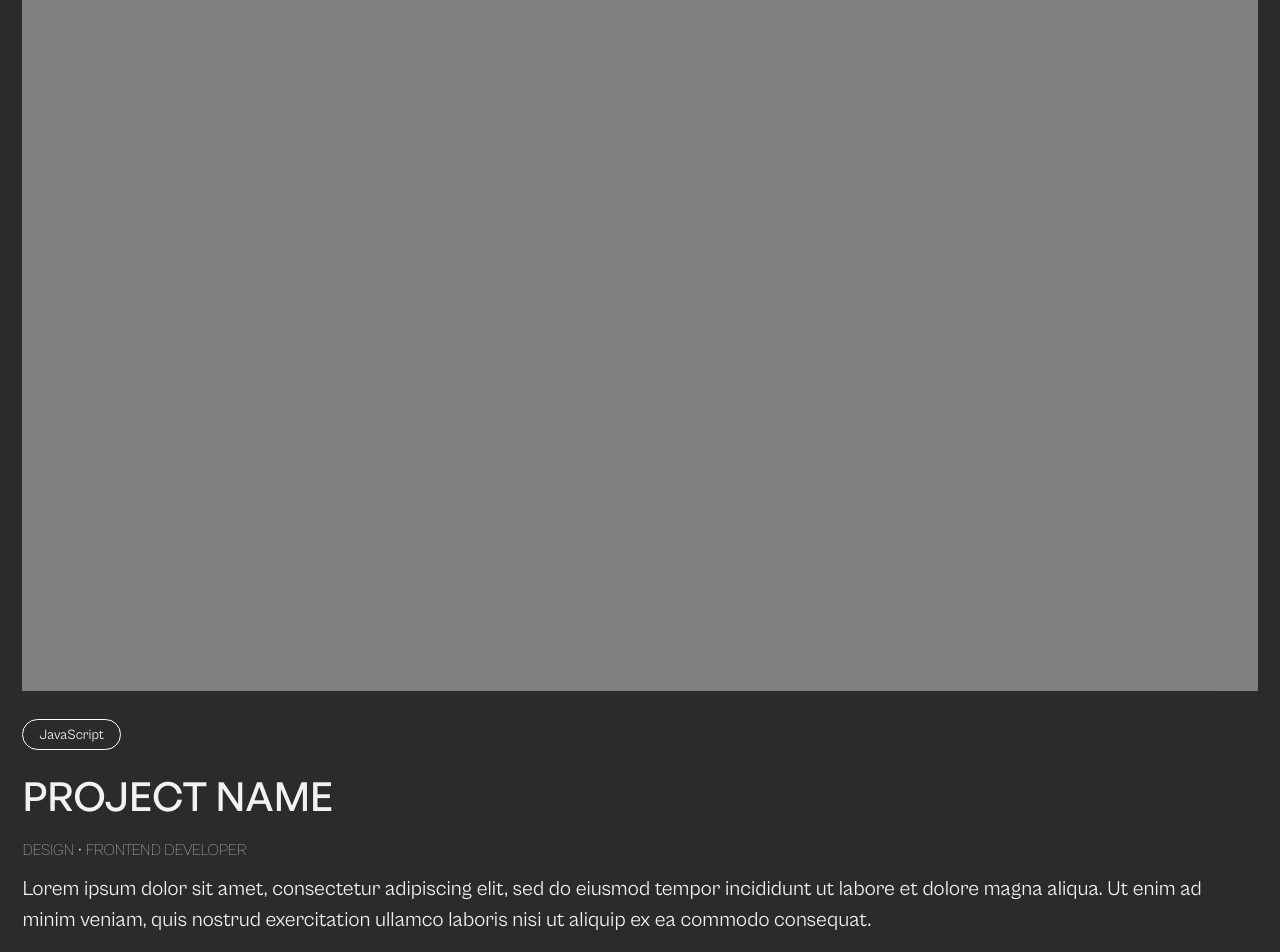
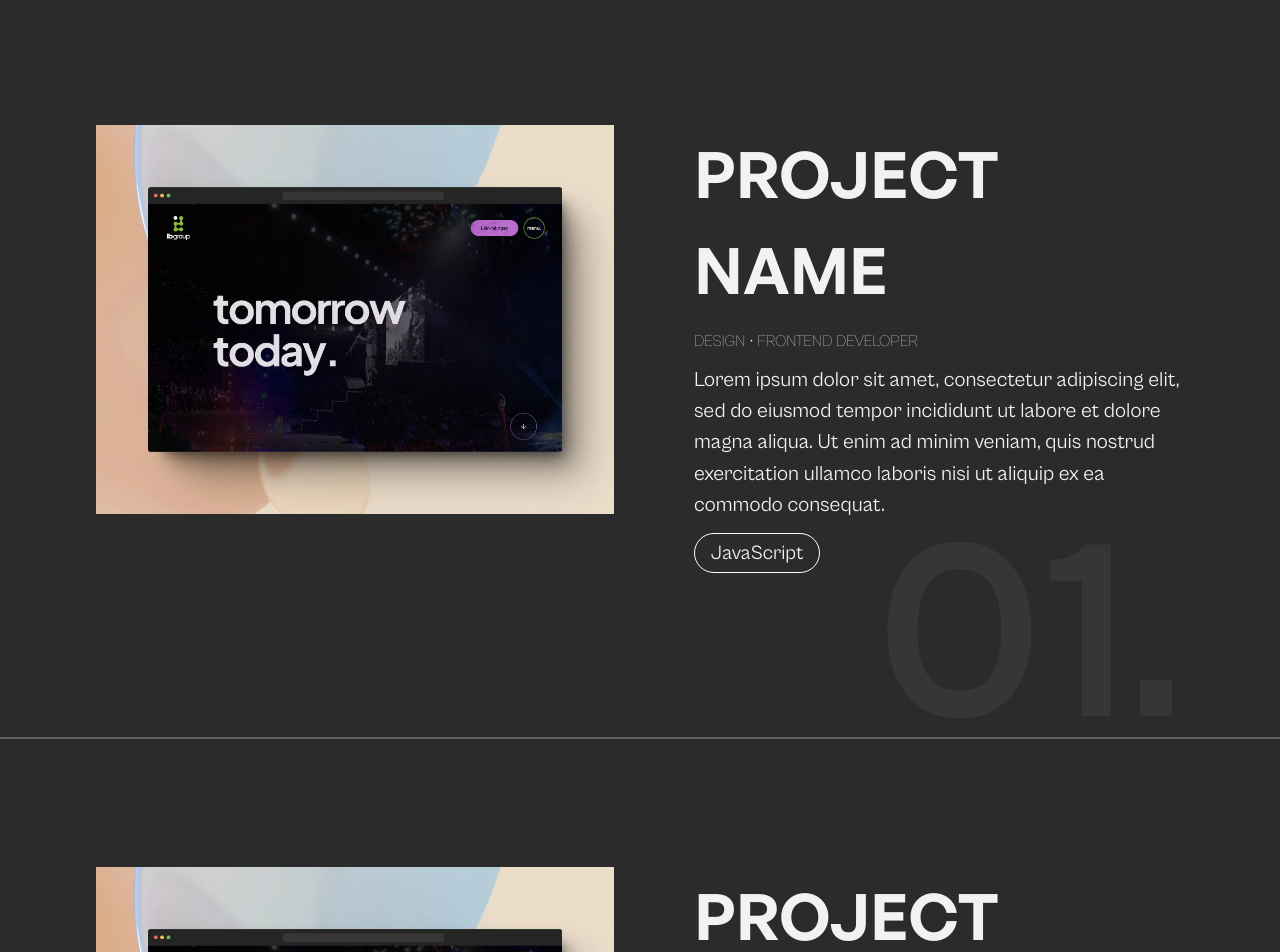
Before and after one commit to Diego-Orellana-u/portfolio-v2, a React (Vite) app: page / in a window 1280 px wide. Shown: the part 1000-1952 px from the top of the page. Built offline with nearby package versions, Linux system fonts and the light colour scheme.

Commit message:
finished projects responsive breakpoints

```diff
--- a/src/components/AboutMe.jsx
+++ b/src/components/AboutMe.jsx
@@ -26,7 +26,7 @@ let skills = [
 export default function AboutMe() {
   const skillId = useId();
   return (
-    <section className="px-[1.4rem]">
+    <section id="about" className="px-[1.4rem]">
       <h2 className="text-black-body-font heading-1">ABOUT ME</h2>
       <div className="flex flex-col gap-7">
         <img
@@ -58,7 +58,7 @@ export default function AboutMe() {
           src={graybg}
           className="w-screen max-w-full h-auto object-cover rounded-md"
         />
-        <div>
+        <div id="skills">
           <h3 className="text-heading-3 font-semibold mb-7">My Skills</h3>
           <div className="flex flex-col gap-[4.5rem] pb-10">
             {skills.map((row, index) => (
--- a/src/components/Contact.jsx
+++ b/src/components/Contact.jsx
@@ -1,6 +1,6 @@
 export default function Contact() {
   return (
-    <section className="px-[1.4rem] py-8">
+    <section id="contact" className="px-[1.4rem] py-8">
       <div>
         <h2 className="text-black-body-font text-heading-3 font-bold pb-[2rem] text-center">
           Let&apos;s Connect
--- a/src/components/Hero.jsx
+++ b/src/components/Hero.jsx
@@ -7,7 +7,7 @@ export default function Hero() {
       id="hero"
       className="h-[calc(100vh-135px)] w-full select-none min-[1024px]:h-[calc(100vh-80px)]"
     >
-      <div className="text-[58px] min-[550px]:text-[108px] min-[1024px]:text-[128px] font-bold relative top-[15vh] min-[375px]:top-[4vh] min-[425px]:top-[7vh] px-[1.4rem] min-[550px]:top-[0] min-[1024px]:top-[-2vh]">
+      <div className="text-[58px] min-[550px]:text-[108px] min-[1024px]:text-[128px] font-bold relative top-[15vh] min-[375px]:top-[4vh] min-[425px]:top-[7vh] px-[1.4rem] min-[550px]:top-[0] min-[1024px]:top-[5vh]">
         <div className="flex flex-col items-center">
           <div>
             <span className="font-general text-transparent font-outline-3">
--- a/src/components/IndProject.jsx
+++ b/src/components/IndProject.jsx
@@ -1,25 +1,44 @@
-import graybg from '../assets/logos/gray-bg.png';
+import testimg from '/img/testimg.webp';
 
 export default function IndProject() {
   return (
-    <div className="flex flex-col gap-y-7 pb-14">
-      <img src={graybg} className="w-screen max-w-full h-auto object-cover" />
+    <div className="min-[1024px]:border-y-[1px] min-[1024px]:border-primary-lines/30 min-[1024px]:py-[5rem] min-[1150px]:py-[8rem]">
+      <div className="flex flex-col gap-y-7 pb-14 min-[1024px]:pb-0 px-[1.4rem] min-[1024px]:px-[6rem] min-[1024px]:flex-row">
+        <div>
+          <img
+            src={testimg}
+            className="w-full max-w-full h-auto object-cover"
+          />
+        </div>
 
-      <div className="text-white-body-font">
-        <div className="pb-4">
-          <div className="border border-white w-fit px-4 py-[0.25rem] rounded-3xl text-sm">
-            <span>JavaScript</span>
+        <div className="text-white-body-font flex flex-col relative">
+          <div className="pb-4 min-[1024px]:pl-14 min-[1124px]:pl-20 min-[1024px]:hidden">
+            <div className="border border-white w-fit px-4 py-[0.25rem] rounded-3xl text-sm">
+              <span>JavaScript</span>
+            </div>
           </div>
-        </div>
-        <div className="flex flex-col gap-y-3">
-          <h3 className="text-heading-4 font-medium">PROJECT NAME</h3>
-          <span className="font-thin">DESIGN • FRONTEND DEVELOPER</span>
-          <p className="text-body-1">
-            Lorem ipsum dolor sit amet, consectetur adipiscing elit, sed do
-            eiusmod tempor incididunt ut labore et dolore magna aliqua. Ut enim
-            ad minim veniam, quis nostrud exercitation ullamco laboris nisi ut
-            aliquip ex ea commodo consequat.
-          </p>
+          <div className="flex flex-col gap-y-3 min-[1024px]:pl-14 min-[1124px]:pl-20 min-[1024px]:pb-5">
+            <h3 className="text-heading-4 font-medium min-[1024px]:text-[4rem] min-[1024px]:font-semibold min-[1536px]:text-[4.5rem]">
+              PROJECT NAME
+            </h3>
+            <span className="font-thin min-[1536px]:text-2xl">
+              DESIGN • FRONTEND DEVELOPER
+            </span>
+            <p className="text-body-1 min-[1536px]:text-3xl">
+              Lorem ipsum dolor sit amet, consectetur adipiscing elit, sed do
+              eiusmod tempor incididunt ut labore et dolore magna aliqua. Ut
+              enim ad minim veniam, quis nostrud exercitation ullamco laboris
+              nisi ut aliquip ex ea commodo consequat.
+            </p>
+            <div className="pb-4 max-[1023px]:hidden">
+              <div className="border border-white w-fit px-4 py-[0.25rem] rounded-3xl text-ml min-[1250px]:text-xl ">
+                <span>JavaScript</span>
+              </div>
+            </div>
+          </div>
+          <span className="bottom-[-14rem] flex w-full justify-end items-end max-[1023px]:hidden text-[256px] text-accent-100/20 font-bold absolute">
+            01.
+          </span>
         </div>
       </div>
     </div>
--- a/src/components/Projects.jsx
+++ b/src/components/Projects.jsx
@@ -2,8 +2,8 @@ import IndProject from './IndProject';
 
 export default function Projects() {
   return (
-    <section className="bg-black-bg rounded-t-2xl px-[1.4rem]">
-      <h2 className="text-white-body-font heading-1">PROJECTS</h2>
+    <section id="projects" className="bg-black-bg rounded-t-2xl">
+      <h2 className="text-secondary-600 heading-1">PROJECTS</h2>
       <IndProject />
       <IndProject />
       <IndProject />
--- a/src/index.css
+++ b/src/index.css
@@ -40,9 +40,6 @@
   }
 
   @media (min-width: 640px) {
-    * {
-      cursor: none;
-    }
   }
   a,
   p,
--- a/src/ui/Header.jsx
+++ b/src/ui/Header.jsx
@@ -21,19 +21,19 @@ export default function Header() {
       <div className="text-body-1 self-center">
         <ul className="min-[1024px]:flex min-[1024px]:items-center min-[1024px]:gap-9">
           <li>
-            <a>Projects</a>
+            <a href="#projects">Projects</a>
           </li>
           <li>
-            <a>About</a>
+            <a href="#about">About</a>
           </li>
           <li>
-            <a>Skills</a>
+            <a href="#skills">Skills</a>
           </li>
           <li className="min-[1024px]:hidden">
-            <a>Contact</a>
+            <a href="#contact">Contact</a>
           </li>
-          <li className="max-[1024px]:hidden bg-buttons-bg text-white-body-font w-fit px-8 py-[0.3rem] rounded-3xl tracking-[.05em]">
-            <a>Let&apos;s Talk</a>
+          <li className="max-[1023px]:hidden bg-buttons-bg text-white-body-font w-fit px-8 py-[0.3rem] rounded-3xl tracking-[.05em]">
+            <a href="#contact">Let&apos;s Talk</a>
           </li>
         </ul>
       </div>
```
Also changed, not shown: public/img/testimg.webp (added).
